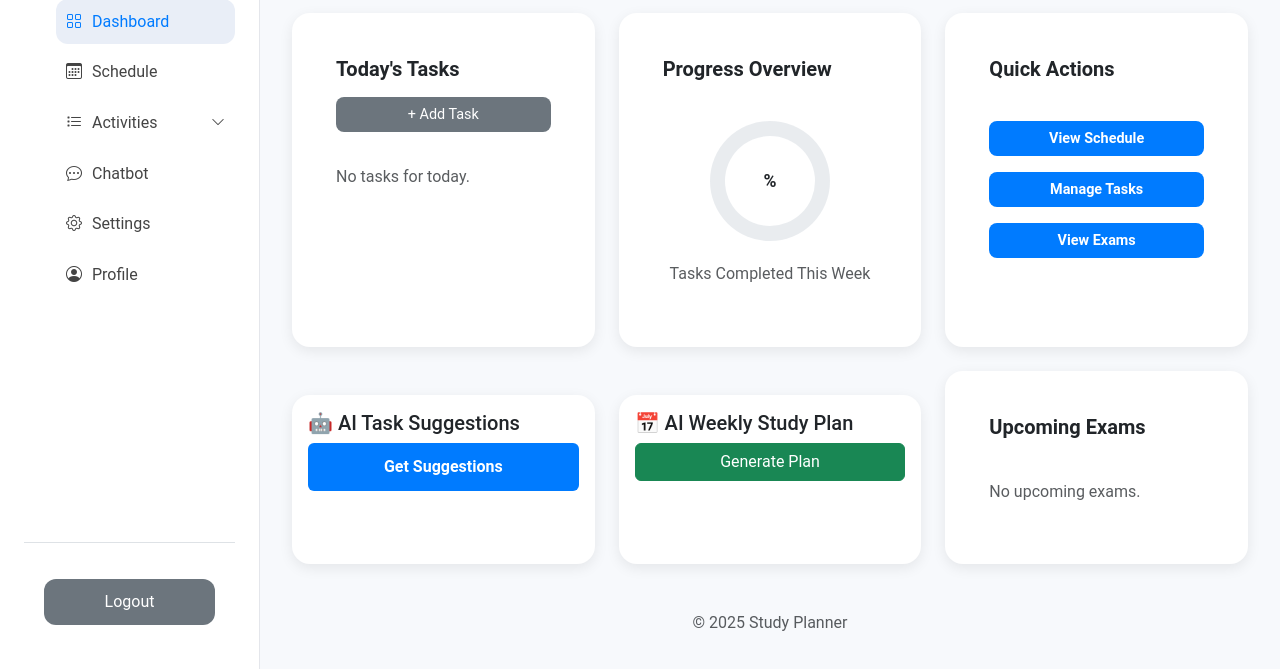
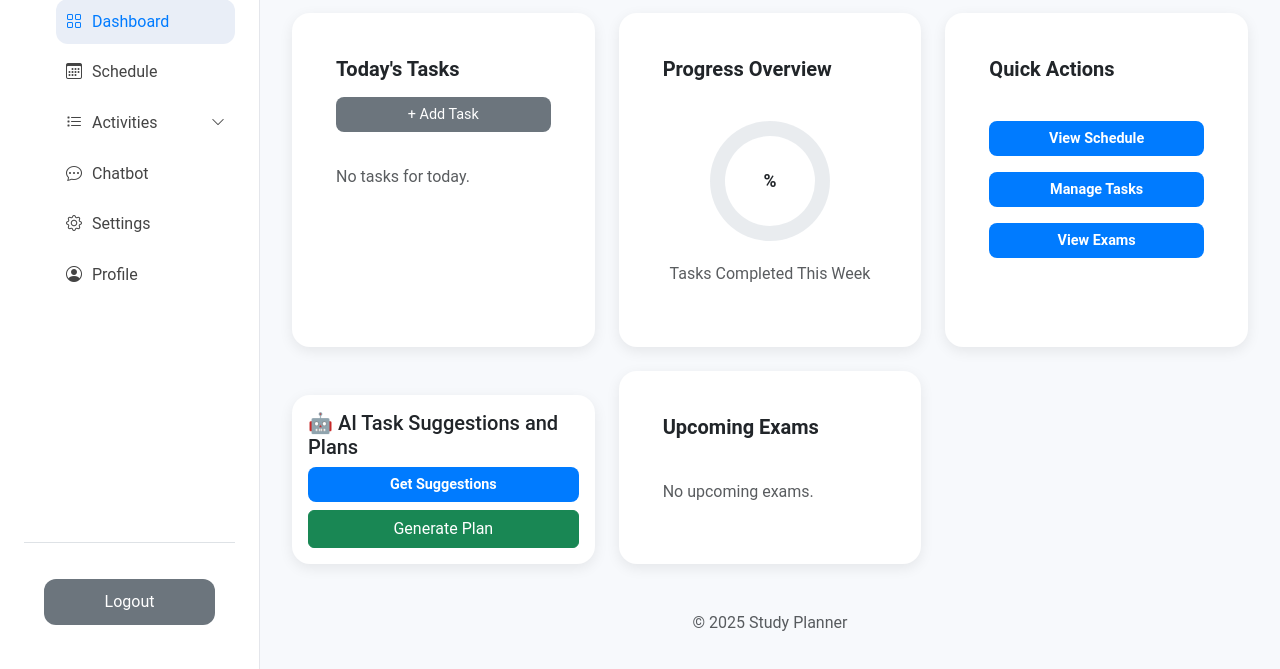
Before and after one commit to ShockCharge/CS301-Project, a Flask app: template Templates/dashboard.html in a window 1280 px wide. Shown: the part 131-800 px from the top of the page. Run offline with Flask 3, Linux system fonts and the light colour scheme; the template is opened without the code that fills it, so the values that code supplies are empty.

Commit message:
added cancel butten, time protection on dashboard page

```diff
--- a/Templates/dashboard.html
+++ b/Templates/dashboard.html
@@ -403,13 +403,9 @@ header {
         <!-- AI Task Suggestions Card -->
 <!-- AI Task Suggestions -->
 <div class="card mt-4 p-3">
-    <h5>🤖 AI Task Suggestions</h5>
-    <button class="btn btn-primary w-100" onclick="openSuggestionModal()">Get Suggestions</button>
-</div>
+    <h5>🤖 AI Task Suggestions and Plans</h5>
+    <button class="btn-action"  onclick="openSuggestionModal()">Get Suggestions</button>
 
-<!-- AI Study Plan -->
-<div class="card mt-4 p-3">
-    <h5>📅 AI Weekly Study Plan</h5>
     <button class="btn btn-success w-100" onclick="openPlanModal()">Generate Plan</button>
 </div>
 
@@ -435,6 +431,7 @@ header {
       </div>
 
       <div class="modal-footer border-0">
+        <button class="btn btn-warning" id="cancelAIBtn" onclick="cancelAIRequest()" style="display:none;">Cancel Request</button>
         <button class="btn btn-outline-primary" onclick="downloadAI()">📥 Download Result</button>
         <button class="btn btn-secondary" data-bs-dismiss="modal">Close</button>
       </div>
@@ -487,6 +484,7 @@ header {
 <script>
     let aiModal;
     let currentAIText = "";
+    let aiAbortController = new AbortController();
 
     document.addEventListener("DOMContentLoaded", () => {
         aiModal = new bootstrap.Modal(document.getElementById('aiModal'), {
@@ -503,6 +501,7 @@ header {
             <div class="spinner-border text-primary mb-3" role="status"></div>
             <p class="text-muted mb-0">Thinking... Please wait while your AI coach prepares the response.</p>
         </div>`;
+    document.getElementById("cancelAIBtn").style.display = "block";
 
     aiModal.show();
 }
@@ -510,7 +509,7 @@ header {
     // New function to fetch AI response asynchronously
 async function fetchAIResponse(endpoint, title) {
     try {
-        const res = await fetch(endpoint);
+        const res = await fetch(endpoint, { signal: aiAbortController.signal });
         const data = await res.json();
 
         if (!data.task_id) {
@@ -525,10 +524,8 @@ header {
         while (attempts < maxAttempts) {
             await new Promise(resolve => setTimeout(resolve, 1000));
 
-            const statusRes = await fetch(`/api/ai-task-status/${taskId}`);
+            const statusRes = await fetch(`/api/ai-task-status/${taskId}`, { signal: aiAbortController.signal });
             const result = await statusRes.json();
-
-            // ✅ Handle all states properly
             if (result.state === "SUCCESS") {
                 currentAIText =
                     result.result?.suggestions ||
@@ -536,6 +533,7 @@ header {
                     "No response received.";
 
                 document.getElementById("aiModalContent").innerText = currentAIText;
+                document.getElementById("cancelAIBtn").style.display = "none";
                 return;
             }
 
@@ -558,22 +556,29 @@ header {
         throw new Error("AI is taking too long. Try again.");
 
     } catch (err) {
+        if (err.name === 'AbortError') {
+            document.getElementById("aiModalContent").innerHTML =
+                `<span class="text-warning">Request cancelled by user</span>`;
+        } else {
             console.error(err);
             document.getElementById("aiModalContent").innerHTML =
                 `<span class="text-danger">${err.message}</span>`;
         }
+        document.getElementById("cancelAIBtn").style.display = "none";
     }
-
-    // Open Suggestions
+}
   function openSuggestionModal() {
+    aiAbortController = new AbortController();
     showAIModal("🤖 AI Task Suggestions");
-        fetchAIResponse('/api/ai-task-suggestions', "AI Task Suggestions");    }
+    fetchAIResponse('/api/ai-task-suggestions', "AI Task Suggestions");
+}
 
     // Open Study Plan
    function openPlanModal() {
+    aiAbortController = new AbortController();
     showAIModal("📅 AI Weekly Study Plan");
-        fetchAIResponse('/api/ai-task-suggestions', "AI Task Suggestions");    }
-
+    fetchAIResponse('/api/ai-study-plan', "AI Weekly Study Plan");
+}
     // Download Function
     function downloadAI() {
         if (!currentAIText.trim()) {
@@ -592,6 +597,11 @@ header {
 
         URL.revokeObjectURL(url);
     }
+    // Cancel AI Request
+function cancelAIRequest() {
+    aiAbortController.abort();
+    document.getElementById("cancelAIBtn").style.display = "none";
+}
 </script>
 </body>
 </html>
--- a/Templates/schedule.html
+++ b/Templates/schedule.html
@@ -218,7 +218,7 @@ header {
         <button class="btn btn-outline-secondary" id="next-month">›</button>
     </div>
 
-    <button class="btn btn-primary" id="add-schedule-btn">+ Add Schedule</button>
+    <button class="btn btn-primary" id="add-schedule-btn">Add Schedule</button>
 
     <div class="btn-group">
         <button class="btn btn-outline-primary active tab-btn" data-view="week">Week</button>
```
Lines whose indentation alone changed are shown as unchanged.
